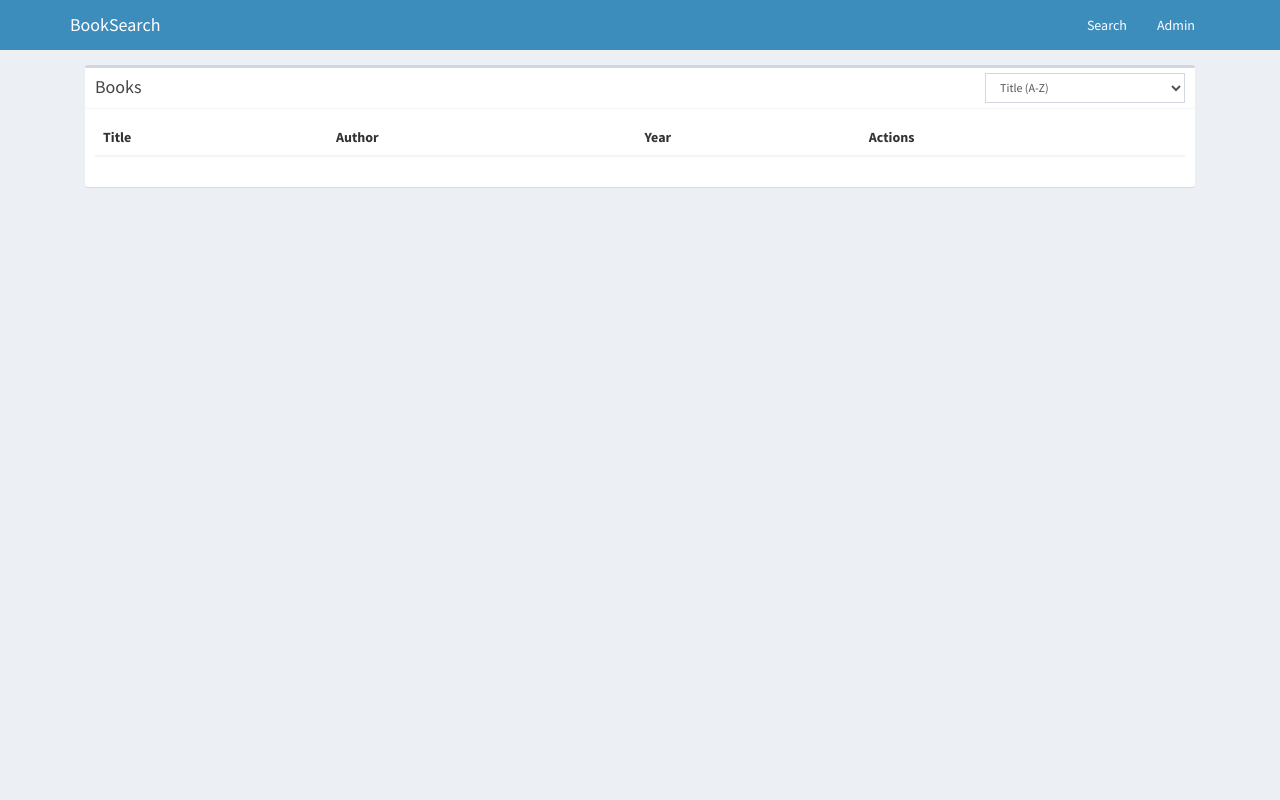
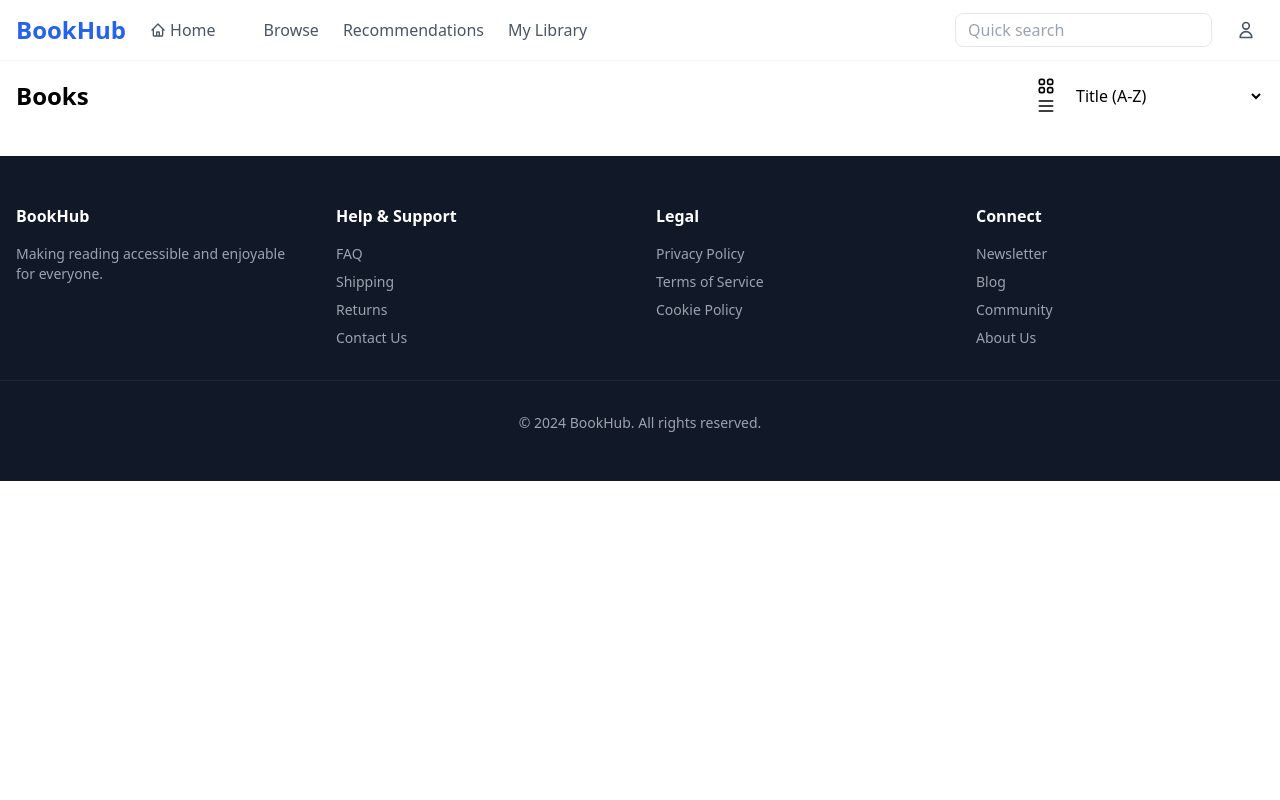
Before and after one commit to SP-SDU/Undershelf, a Flask app: page /search in a window 1280 px wide. Run offline with Flask 3, Linux system fonts and the light colour scheme; the visitor is signed in with stand-in values (Sample User, id 1); lists and menus that the app fills with data are empty; some libraries are stand-ins or nearby versions.

Commit message:
Fix search
Fixed:
- Layout being applied properly
- Using proper Book Id

```diff
--- a/src/presentation/templates/base.html
+++ b/src/presentation/templates/base.html
@@ -1,61 +1,95 @@
 <!DOCTYPE html>
-<html>
+<html lang="en">
+
 <head>
     <title>{% block title %}{% endblock %} - BookSearch</title>
 
     {% block head_meta %}
     <meta charset="UTF-8">
-    <meta http-equiv="X-UA-Compatible" content="IE=edge,chrome=1">
     <meta name="viewport" content="width=device-width, initial-scale=1.0">
     {% endblock head_meta %}
 
+
     {% block head_css %}
-    <!-- Bootstrap 3.3.6 -->
-    <link href="{{url_for('static',filename='css/bootstrap.min.css')}}" rel="stylesheet">
-    <!-- Font Awesome -->
-    <link rel="stylesheet" href="https://stackpath.bootstrapcdn.com/font-awesome/4.7.0/css/font-awesome.min.css">
-    <!-- Theme style -->
-    <link href="{{url_for('static',filename='css/AdminLTE.min.css')}}" rel="stylesheet">
-    <!-- AdminLTE Skins -->
-    <link href="{{url_for('static',filename='css/skins/_all-skins.min.css')}}" rel="stylesheet">
+    <!-- DaisyUI -->
+    <link href="https://cdn.jsdelivr.net/npm/daisyui@5" rel="stylesheet" type="text/css" />
+    <script src="https://cdn.jsdelivr.net/npm/@tailwindcss/browser@4"></script>
     {% endblock head_css %}
 </head>
-<body class="hold-transition skin-blue layout-top-nav">
-    <div class="wrapper">
-        <header class="main-header">
-            <nav class="navbar navbar-static-top">
-                <div class="container">
-                    <div class="navbar-header">
-                        <a href="/" class="navbar-brand">BookSearch</a>
-                    </div>
-                    <div class="navbar-custom-menu">
-                        <ul class="nav navbar-nav">
-                            <li><a href="{{ url_for('views.search') }}">Search</a></li>
-                            {% if current_user.is_authenticated %}
-                                <li><a href="{{ url_for('admin.index') }}">Admin</a></li>
-                            {% endif %}
-                        </ul>
-                    </div>
-                </div>
-            </nav>
-        </header>
 
-        <div class="content-wrapper">
-            <div class="container">
-                <section class="content">
-                    {% block content %}{% endblock %}
-                </section>
+<body>
+    <header class="bg-white shadow-sm">
+        <div class="container mx-auto px-4 py-3 flex items-center justify-between">
+            <div class="flex items-center space-x-6">
+                <h1 class="text-2xl font-bold text-blue-600">BookHub</h1>
+                <nav class="flex space-x-6">
+                    <a href="/" class="flex items-center text-gray-600">
+                        <svg class="w-4 h-4 mr-1" fill="none" stroke="currentColor" viewBox="0 0 24 24">
+                            <path stroke-linecap="round" stroke-linejoin="round" stroke-width="2"
+                                d="M3 12l2-2m0 0l7-7 7 7M5 10v10a1 1 0 001 1h3m10-11l2 2m-2-2v10a1 1 0 01-1 1h-3m-6 0a1 1 0 001-1v-4a1 1 0 011-1h2a1 1 0 011 1v4a1 1 0 001 1m-6 0h6" />
+                        </svg>
+                        Home
+                    </a>
+                    <a href="/search" class="flex items-center text-gray-600">Browse</a>
+                    <a href="/recommendations" class="flex items-center text-gray-600">Recommendations</a>
+                    <a href="/library" class="flex items-center text-gray-600">My Library</a>
+                </nav>
+            </div>
+            <div class="flex items-center space-x-4">
+                <input type="search" class="px-3 py-1 border rounded-lg" placeholder="Quick search">
+                <a class="p-2">
+                    <svg class="w-5 h-5 text-gray-600" fill="none" stroke="currentColor" viewBox="0 0 24 24">
+                        <path stroke-linecap="round" stroke-linejoin="round" stroke-width="2"
+                            d="M16 7a4 4 0 11-8 0 4 4 0 018 0zM12 14a7 7 0 00-7 7h14a7 7 0 00-7-7z" />
+                    </svg>
+                </a>
             </div>
         </div>
-    </div>
+    </header>
 
-    {% block tail_js %}
-    <!-- jQuery 2.2.3 -->
-    <script src="{{url_for('static',filename='plugins/jQuery/jquery-2.2.3.min.js')}}"></script>
-    <!-- Bootstrap 3.3.6 -->
-    <script src="{{url_for('static',filename='js/bootstrap.min.js')}}"></script>
-    <!-- AdminLTE App -->
-    <script src="{{url_for('static',filename='js/app.min.js')}}"></script>
-    {% endblock tail_js %}
+    {% block content %}{% endblock %}
+
+    <footer class="bg-gray-900 text-white py-12">
+        <div class="container mx-auto px-4 grid grid-cols-4 gap-8">
+            <div>
+                <h3 class="font-bold mb-4">BookHub</h3>
+                <p class="text-gray-400 text-sm">Making reading accessible and enjoyable for everyone.</p>
+            </div>
+            <div>
+                <h3 class="font-bold mb-4">Help &amp; Support</h3>
+                <ul class="space-y-2 text-gray-400 text-sm">
+                    <li><a href="/faq">FAQ</a></li>
+                    <li><a href="/shipping">Shipping</a></li>
+                    <li><a href="/returns">Returns</a></li>
+                    <li><a href="/contact">Contact Us</a></li>
+                </ul>
+            </div>
+            <div>
+                <h3 class="font-bold mb-4">Legal</h3>
+                <ul class="space-y-2 text-gray-400 text-sm">
+                    <li><a href="/privacy">Privacy Policy</a></li>
+                    <li><a href="/terms">Terms of Service</a></li>
+                    <li><a href="/cookies">Cookie Policy</a></li>
+                </ul>
+            </div>
+            <div>
+                <h3 class="font-bold mb-4">Connect</h3>
+                <ul class="space-y-2 text-gray-400 text-sm">
+                    <li><a href="/newsletter">Newsletter</a></li>
+                    <li><a href="/blog">Blog</a></li>
+                    <li><a href="/community">Community</a></li>
+                    <li><a href="/about">About Us</a></li>
+                </ul>
+            </div>
+        </div>
+        <div class="container mx-auto px-4 mt-8 pt-8 border-t border-gray-800 text-center text-gray-400 text-sm">
+            &copy; 2024 BookHub. All rights reserved.
+        </div>
+    </footer>
 </body>
+
+{% block tail_js %}
+    <!-- Tailwind CSS CDN -->
+    <script src="https://cdn.tailwindcss.com"></script>
+{% endblock tail_js %}
 </html>
--- a/src/presentation/templates/index.html
+++ b/src/presentation/templates/index.html
@@ -1,4 +1,4 @@
-{% extends 'layout.html' %}
+{% extends 'base.html' %}
 
 {% block content %}
 <main class="max-w-7xl mx-auto px-6 py-12">
--- a/src/presentation/templates/search.html
+++ b/src/presentation/templates/search.html
@@ -3,32 +3,66 @@
 {% block title %}Search Books{% endblock %}
 
 {% block content %}
-<div class="box">
-    <div class="box-header with-border">
-        <h3 class="box-title">Books</h3>
-        <div class="box-tools">
-            <div class="input-group input-group-sm" style="width: 200px;">
-                <select id="sort-select" class="form-control" onchange="updateSort(this.value)">
-                    <option value="title,asc" {% if current_sort == 'title' and current_order == 'asc' %}selected{% endif %}>Title (A-Z)</option>
-                    <option value="title,desc" {% if current_sort == 'title' and current_order == 'desc' %}selected{% endif %}>Title (Z-A)</option>
-                    <option value="rating,desc" {% if current_sort == 'rating' and current_order == 'desc' %}selected{% endif %}>Highest Rating</option>
-                    <option value="rating,asc" {% if current_sort == 'rating' and current_order == 'asc' %}selected{% endif %}>Lowest Rating</option>
-                    <option value="date,desc" {% if current_sort == 'date' and current_order == 'desc' %}selected{% endif %}>Newest First</option>
-                    <option value="date,asc" {% if current_sort == 'date' and current_order == 'asc' %}selected{% endif %}>Oldest First</option>
-                    <option value="ratings_count,desc" {% if current_sort == 'ratings_count' and current_order == 'desc' %}selected{% endif %}>Most Reviews</option>
+<div class="container mx-auto p-4">
+    <div class="flex justify-between items-center mb-6">
+        <h3 class="text-2xl font-bold">Books</h3>
+        <div class="flex items-center gap-4">
+            <!-- View Toggle -->
+            <div class="btn-group">
+                <a href="{{ url_for('views.search', view='grid', sort=current_sort, order=current_order, page=pagination.page) }}"
+                    class="btn btn-sm {% if view != 'list' %}btn-active{% endif %}" aria-label="grid view">
+                    <svg class="w-5 h-5" fill="none" stroke="currentColor" viewBox="0 0 24 24">
+                        <path stroke-linecap="round" stroke-linejoin="round" stroke-width="2"
+                            d="M4 6a2 2 0 012-2h2a2 2 0 012 2v2a2 2 0 01-2 2H6a2 2 0 01-2-2V6zM14 6a2 2 0 012-2h2a2 2 0 012 2v2a2 2 0 01-2 2h-2a2 2 0 01-2-2V6zM4 16a2 2 0 012-2h2a2 2 0 012 2v2a2 2 0 01-2 2H6a2 2 0 01-2-2v-2zM14 16a2 2 0 012-2h2a2 2 0 012 2v2a2 2 0 01-2 2h-2a2 2 0 01-2-2v-2z" />
+                    </svg>
+                </a>
+                <a href="{{ url_for('views.search', view='list', sort=current_sort, order=current_order, page=pagination.page) }}"
+                    class="btn btn-sm {% if view == 'list' %}btn-active{% endif %}" aria-label="list view">
+                    <svg class="w-5 h-5" fill="none" stroke="currentColor" viewBox="0 0 24 24">
+                        <path stroke-linecap="round" stroke-linejoin="round" stroke-width="2"
+                            d="M4 6h16M4 12h16M4 18h16" />
+                    </svg>
+                </a>
+            </div>
+            <!-- Sort Dropdown -->
+            <select id="sort-select" class="select select-bordered select-sm w-48" onchange="updateSort(this.value)">
+                <option value="title,asc" {% if current_sort=='title' and current_order=='asc' %}selected{% endif %}>
+                    Title (A-Z)</option>
+                <option value="title,desc" {% if current_sort=='title' and current_order=='desc' %}selected{% endif %}>
+                    Title (Z-A)</option>
+                <option value="rating,desc" {% if current_sort=='rating' and current_order=='desc' %}selected{% endif
+                    %}>Highest Rating</option>
+                <option value="rating,asc" {% if current_sort=='rating' and current_order=='asc' %}selected{% endif %}>
+                    Lowest Rating</option>
+                <option value="date,desc" {% if current_sort=='date' and current_order=='desc' %}selected{% endif %}>
+                    Newest First</option>
+                <option value="date,asc" {% if current_sort=='date' and current_order=='asc' %}selected{% endif %}>
+                    Oldest First</option>
+                <option value="ratings_count,desc" {% if current_sort=='ratings_count' and current_order=='desc'
+                    %}selected{% endif %}>Most Reviews</option>
             </select>
         </div>
     </div>
+
+    <!-- Loading message -->
+    {% if is_seeding %}
+    <div class="alert alert-info shadow-lg mb-4">
+        <div>
+            <svg xmlns="http://www.w3.org/2000/svg" fill="none" viewBox="0 0 24 24"
+                class="stroke-info flex-shrink-0 w-6 h-6">
+                <path stroke-linecap="round" stroke-linejoin="round" stroke-width="2"
+                    d="M13 16h-1v-4h-1m1-4h.01M21 12a9 9 0 11-18 0 9 9 0 0118 0z"></path>
+            </svg>
+            <span>Loading books into database... You can still browse available books.</span>
         </div>
-    <div class="box-body">
-        {% if is_seeding %}
-        <div class="alert alert-info">
-            <i class="fa fa-spinner fa-spin"></i> Loading books into database... You can still browse available books.
     </div>
     {% endif %}
 
-        <div class="table-responsive">
-            <table class="table table-striped">
+    <!-- View -->
+    <div
+        class="{% if view == 'list' %}overflow-x-auto{% else %}grid grid-cols-2 md:grid-cols-3 lg:grid-cols-4 xl:grid-cols-5 gap-4{% endif %}">
+        {% if view == 'list' %}
+        <table class="table w-full">
             <thead>
                 <tr>
                     <th>Title</th>
@@ -38,10 +72,13 @@
                 </tr>
             </thead>
             <tbody>
+                {% endif %}
+
                 {% for book in books %}
-                    <tr>
+                {% if view == 'list' %}
+                <tr class="border-b border-base-300">
                     <td>
-                            <h3><a href="{{ url_for('views.book_details', book_id=book.id) }}">{{ book.data.Title }}</a></h3>
+                        <div class="font-bold">{{ book.data.Title }}</div>
                     </td>
                     <td>
                         {% if book.data.authors %}
@@ -52,44 +89,71 @@
                     </td>
                     <td>{{ book.data.publishedDate }}</td>
                     <td>
-                            <a href="{{ url_for('views.book_details', book_id=book.id) }}" class="btn btn-info btn-xs">
-                                <i class="fa fa-eye"></i> View
-                            </a>
+                        <a href="{{ url_for('views.book_details', book_id=book.id) }}"
+                            class="btn btn-xs">View</a>
                     </td>
                 </tr>
+                {% else %}
+                <div class="card bg-base-100 shadow-xl hover:shadow-2xl transition-shadow">
+                    <figure class="px-4 pt-4">
+                        {% if book.data.image %}
+                        <img src="{{ book.data.image }}" alt="{{ book.data.Title }}"
+                            class="rounded-xl h-48 object-cover w-full" />
+                        {% else %}
+                        <div class="bg-base-200 rounded-xl h-48 w-full flex items-center justify-center">
+                            <span class="text-base-content/50">No Image</span>
+                        </div>
+                        {% endif %}
+                    </figure>
+                    <div class="card-body p-4">
+                        <h2 class="card-title text-sm">{{ book.data.Title|truncate(50) }}</h2>
+                        <p class="text-xs text-base-content/70">
+                            {% if book.data.authors %}
+                            {{ book.data.authors|replace("['", "")|replace("']", "")|replace("'", "")|truncate(40) }}
+                            {% else %}
+                            Unknown
+                            {% endif %}
+                        </p>
+                        <div class="card-actions justify-end mt-2">
+                            <a href="{{ url_for('views.book_details', book_id=book.id) }}"
+                                class="btn btn-sm">View</a>
+                        </div>
+                    </div>
+                </div>
+                {% endif %}
                 {% endfor %}
+
+                {% if view == 'list' %}
             </tbody>
         </table>
+        {% endif %}
     </div>
 
+    <!-- Pagination -->
     {% if pagination.pages > 1 %}
-        <div class="text-center">
-            <ul class="pagination">
+    <div class="flex justify-center mt-6">
+        <div class="btn-group">
             {% if pagination.has_prev %}
-                <li>
-                    <a href="{{ url_for('views.search', page=pagination.prev_num, sort=current_sort, order=current_order) }}">&laquo;</a>
-                </li>
+            <a href="{{ url_for('views.search', page=pagination.prev_num, sort=current_sort, order=current_order, view=view) }}"
+                class="btn btn-sm">&laquo;</a>
             {% endif %}
 
             {%- for page in pagination.iter_pages() %}
             {% if page %}
-                        <li {% if page == pagination.page %}class="active"{% endif %}>
-                            <a href="{{ url_for('views.search', page=page, sort=current_sort, order=current_order) }}">{{ page }}</a>
-                        </li>
+            <a href="{{ url_for('views.search', page=page, sort=current_sort, order=current_order, view=view) }}"
+                class="btn btn-sm {% if page == pagination.page %}btn-active{% endif %}">{{ page }}</a>
             {% else %}
-                        <li class="disabled"><span>…</span></li>
+            <button class="btn btn-sm btn-disabled">...</button>
             {% endif %}
             {%- endfor %}
 
             {% if pagination.has_next %}
-                <li>
-                    <a href="{{ url_for('views.search', page=pagination.next_num, sort=current_sort, order=current_order) }}">&raquo;</a>
-                </li>
+            <a href="{{ url_for('views.search', page=pagination.next_num, sort=current_sort, order=current_order, view=view) }}"
+                class="btn btn-sm">&raquo;</a>
             {% endif %}
-            </ul>
+        </div>
     </div>
     {% endif %}
-    </div>
 </div>
 {% endblock %}
 
@@ -101,7 +165,7 @@ function updateSort(value) {
         const currentUrl = new URL(window.location.href);
         currentUrl.searchParams.set('sort', sort);
         currentUrl.searchParams.set('order', order);
-    currentUrl.searchParams.set('page', '1'); // Reset to first page when sorting
+        currentUrl.searchParams.set('page', '1');
         window.location.href = currentUrl.toString();
     }
 </script>
--- a/src/presentation/views.py
+++ b/src/presentation/views.py
@@ -53,23 +53,30 @@ def search():
     per_page = 50
     sort = request.args.get('sort', 'title')
     order = request.args.get('order', 'asc')
+    view = request.args.get('view', 'grid')
 
     pagination = Book.query.paginate(page=page, per_page=per_page, error_out=False)
     books_data = [{'id': book.id, 'data': book.data} for book in pagination.items]
+
+    # Create a dictionary mapping book data to IDs before sorting
+    id_map = {str(book['data']): book['id'] for book in books_data}
 
     sorted_data = BookSorter.sort_books(
         [book['data'] for book in books_data],
         sort,
         ascending=(order == 'asc')
     )
-    books = [{'id': books_data[i]['id'], 'data': book} for i, book in enumerate(sorted_data)]
+
+    # Use the id_map to maintain correct IDs after sorting
+    books = [{'id': id_map[str(book)], 'data': book} for book in sorted_data]
 
     return render_template(
         'search.html',
         books=books,
         pagination=pagination,
         current_sort=sort,
-        current_order=order
+        current_order=order,
+        view=view
     )
 
 @views.route('/book/<int:book_id>')
```
Also changed, not shown: src/presentation/templates/book_details.html (+20 -20 lines), src/presentation/templates/layout.html (deleted, +0 -82 lines), src/presentation/templates/sign-up.html (deleted, +0 -74 lines). Lines whose indentation alone changed are shown as unchanged.
